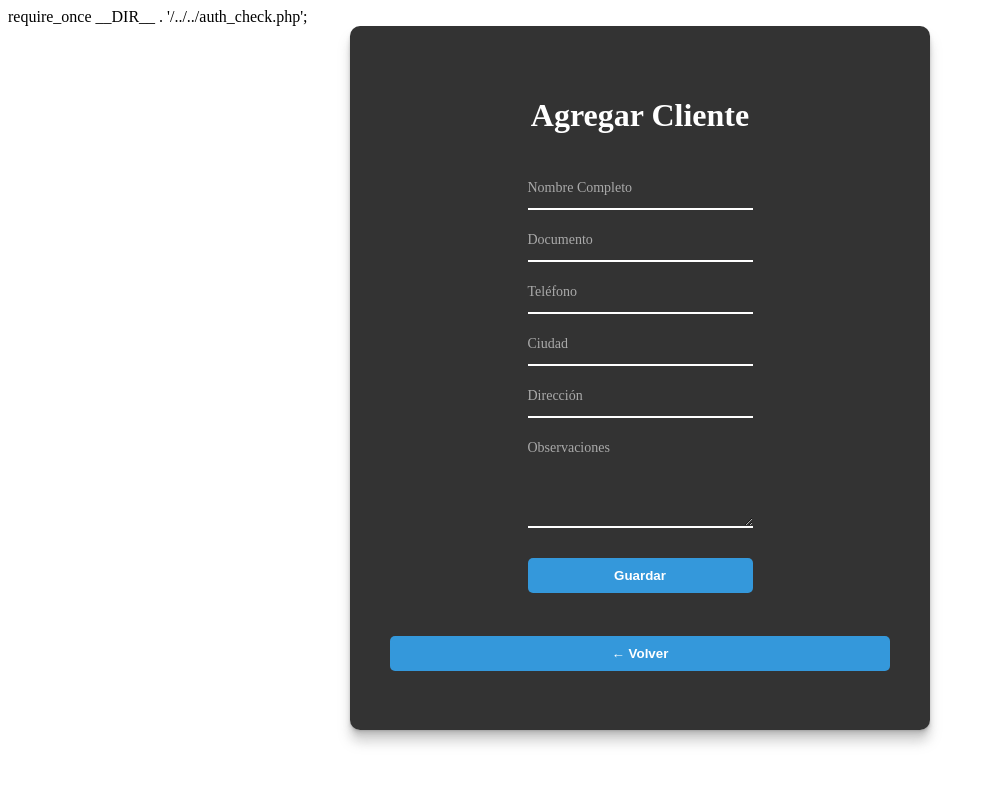
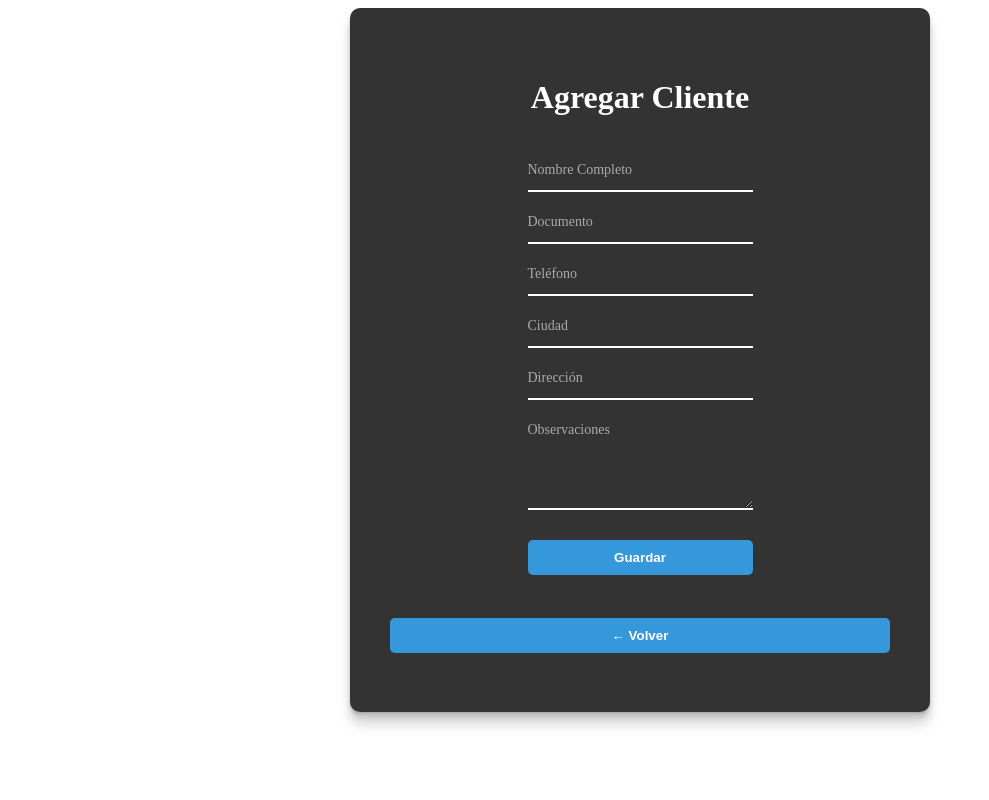
Before and after one commit to Yuser2004/SyS-App, a PHP site: page /SyS-app/cliente/views/fragmento_crear.php in a window 1280 px wide. Shown: the whole page, without its empty margins (0-989 px from the left). Run offline with PHP 8.4, Linux system fonts and the light colour scheme; some libraries are stand-ins or nearby versions.

Commit message:
Todo bien

```diff
--- a/cliente/views/fragmento_crear.php
+++ b/cliente/views/fragmento_crear.php
@@ -1,6 +1,4 @@
 <link rel="stylesheet" href="cliente/public/css/estilos_form.css">
-require_once __DIR__ . '/../../auth_check.php';
-
 <div class="login-form">
     <h1>Agregar Cliente</h1>
     <form id="form-crear">
```
